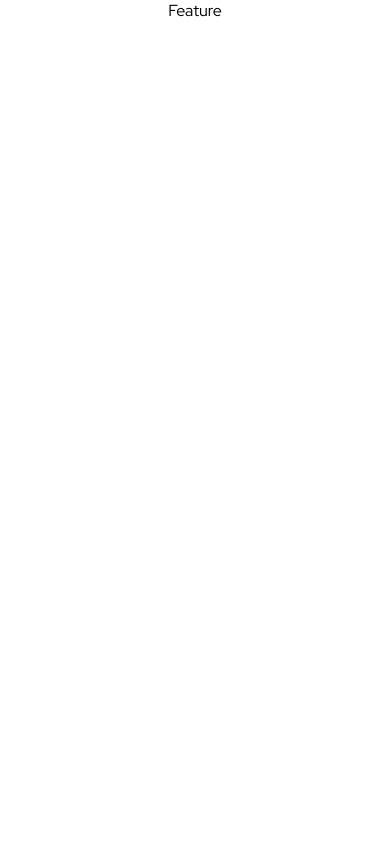
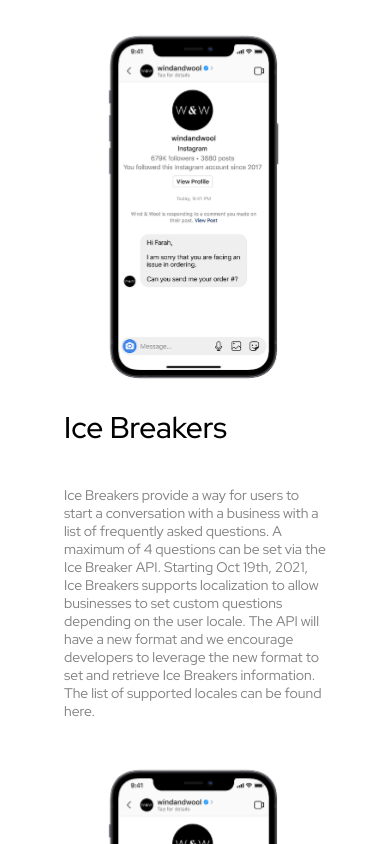
Before and after one commit to BoldStore/bold-bot-frontend, a Next.js app: page / in a window 390 px wide. Shown: the top 844 px of the page. Built offline with nearby package versions, Linux system fonts and the light colour scheme.

Commit message:
Features completed

```diff
--- a/components/Feature/index.js
+++ b/components/Feature/index.js
@@ -1,9 +1,15 @@
 import React from 'react'
 import styles from './styles.module.css'
 
-function Feature() {
+function Feature({imgSrc, feature, desc, isReverse}) {
   return (
-    <div>Feature</div>
+    <div className={styles.container} style={{flexDirection: isReverse? "row-reverse" : ''}}>
+      <img src={'/assets/IceBreakerSS.svg'} className={styles.img}/>
+      <div className={styles.infoContainer} style={{marginRight: isReverse? "3rem" : "0rem", marginLeft: isReverse? "0rem" : "3rem"}}>
+      <h2>Ice Breakers{feature}</h2>
+      <p>{desc}Ice Breakers provide a way for users to start a conversation with a business with a list of frequently asked questions. A maximum of 4 questions can be set via the Ice Breaker API. Starting Oct 19th, 2021, Ice Breakers supports localization to allow businesses to set custom questions depending on the user locale. The API will have a new format and we encourage developers to leverage the new format to set and retrieve Ice Breakers information. The list of supported locales can be found here.</p>
+      </div>
+    </div>
   )
 }
 
--- a/components/Feature/styles.module.css
+++ b/components/Feature/styles.module.css
@@ -0,0 +1,47 @@
+.container{
+    display: flex;
+    align-items: center;
+    justify-content: center;
+    margin: 2rem 0rem;
+}
+
+.container p{
+    color: var(--grey);
+}
+
+.img{
+   width: 300px;
+   height: 450px;
+}
+
+.infoContainer{
+    width: 50%;
+    display: flex;
+    flex-direction: column;
+}
+
+@media(max-width: 1024px) {
+    .infoContainer{
+        width: 60%;
+    }
+    .img{
+        width: 250px;
+        height: 400px;
+     }
+}
+
+@media(max-width: 640px) {
+    .container{
+        flex-direction: column !important;
+    }
+    .infoContainer{
+        width: 100%;
+        align-items: baseline;
+        margin: 0rem !important;
+    }
+    .img{
+        margin: 0rem 0rem;
+        width: 200px;
+        height: 350px;
+    }
+}
--- a/pages/index.js
+++ b/pages/index.js
@@ -5,13 +5,16 @@
 
 export default function Home() {
   return (
-    <div className={styles.container} style={{display:"flex", justifyContent:"center"}}>
+    <div className={styles.container}>
       <Head>
         <title>BOLDbot</title>
         <meta name="description" content="" />
-        <link rel="icon" href="/Logo.png" />
+        <link rel="icon" href="/assets/Logo.png" />
       </Head>
       <Feature/>
+      <Feature isReverse={true}/>
+      <Feature/>
+      <Feature isReverse={true}/>
     </div>
   )
 }
--- a/styles/globals.css
+++ b/styles/globals.css
@@ -1,7 +1,7 @@
 @import url('https://fonts.googleapis.com/css2?family=Red+Hat+Display:wght@300;400;500;600;700&display=swap');
 
 body {
-  padding: 0;
+  padding: 0rem 2rem;
   margin: 0;
   font-family: 'Red Hat Display', sans-serif;
 }
@@ -11,7 +11,9 @@
 mobile: 640px */
 
 :root{
-
+  --black: #121212;
+  --white: #ffffff;
+  --grey: #808080;
 }
 
 /* for headings */
@@ -28,7 +30,7 @@
 
 /* for text */
 p{
-  font-size: 1.5rem;
+  font-size: 1.125rem;
   font-weight: 400;
 }
 
@@ -61,7 +63,7 @@
     font-size: 2.25rem;
   }
   p{
-    font-size: 1.125rem;
+    font-size: 1rem;
   }
  }
 
@@ -74,6 +76,6 @@
     font-size: 1.875rem;
   }
   p{
-    font-size: 1rem;
+    font-size: 0.875rem;
   }
  }
```
Also changed, not shown: public/assets/IceBreakerSS.svg (added), public/assets/Logo.png (added).
